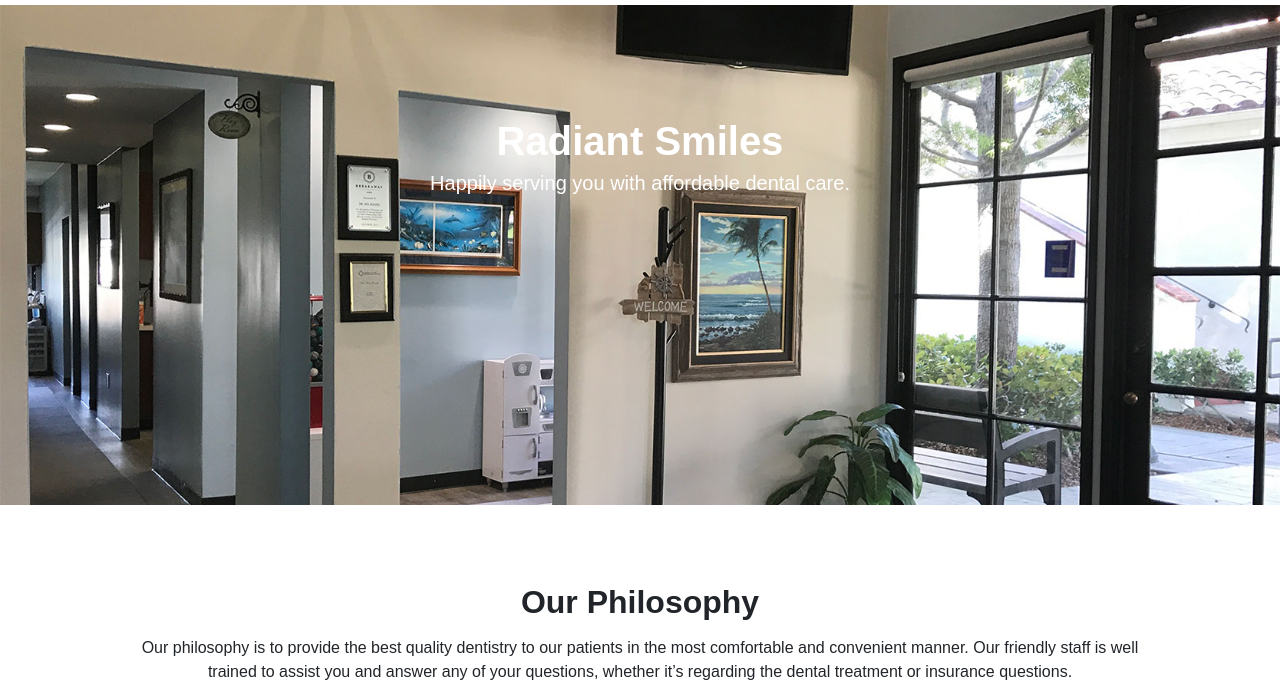
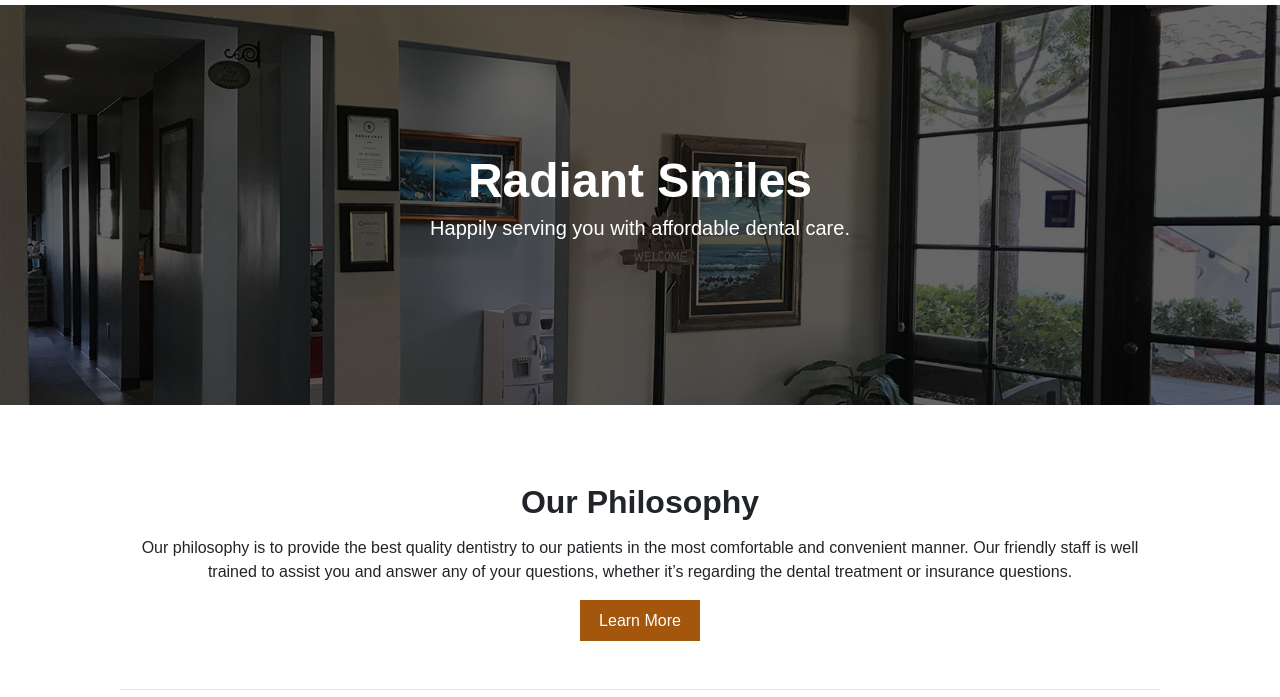
Before and after one commit to treycwong/Web-Dev, a plain HTML site: page index.html in a window 1280 px wide. Shown: the part 71-768 px from the top of the page. Drawn offline with nearby package versions, Linux system fonts and the light colour scheme; a web font is replaced by a local one.

Commit message:
Fix Jumbotron

```diff
--- a/css/style.css
+++ b/css/style.css
@@ -59,21 +59,49 @@ p {
     background: #8B6650;  /* Light brown */
 }
 
+/* Jumbotron */
+
 .jumbotron {
-    margin-bottom: 0px;
+    height: 400px;
     background-image:url(/img/sanjuanoffice.jpg);
     background-position: center center;
     background-size: cover;
     background-repeat: no-repeat;
-    height: 500px;
     width: auto;
+    padding: 0px;
+}
+
+.animated {
+    -webkit-transition: all 1s ease;
+	-o-transition: all 1s ease;
+	transition: all 1s ease;
+}
+
+.jumbotron .bg-overlay {
+    height: 400px;
+    background: rgba(0,0,0,0.6);
+}
+
+.jumbotron:hover .bg-overlay {
+    height: 400px;
+    background: rgba(0,0,0,0.3);
 }
 
 .jumbotron .container {
-    display: block;
-    margin: 50px auto;
-    color: white;
+    position: relative;
+    top: 150px;
     text-align: center;
+}
+
+.jumbotron h1 {
+    color: #fff;
+    font-size: 48px;
+    font-weight: 700;
+}
+
+.jumbotron p {
+    color: #fff;
+    font-size: 20px;
 }
 
 /* Main Container */
--- a/index.html
+++ b/index.html
@@ -62,9 +62,11 @@
 
     <!--  Hero Header -->
     <div class="jumbotron jumbotron-fluid" id="home">
-        <div class="container">
-            <h1 class="heroh1">Radiant Smiles</h1>
-            <p class="lead">Happily serving you with affordable dental care.</p>
+        <div class="bg-overlay animated">
+            <div class="container">
+                <h1 class="heroh1">Radiant Smiles</h1>
+                <p class="lead">Happily serving you with affordable dental care.</p>
+            </div>
         </div>
     </div>
 
```
